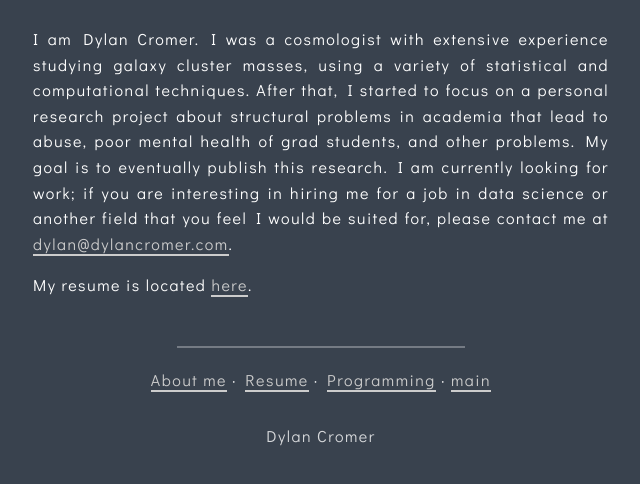
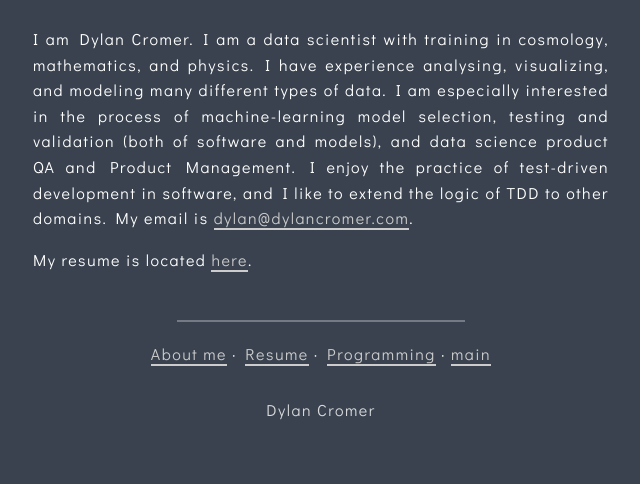
Before and after one commit to dylancromer/dylancromer.github.io, a plain HTML site: page about/index.html in a window 1280 px wide. Shown: the part 134-618 px from the top of the page, without its empty margins (319-959 px from the left). Drawn offline with Linux system fonts and the light colour scheme.

Commit message:
rebuilding site Sun Jan  8 11:51:15 EST 2023

```diff
--- a/about/index.html
+++ b/about/index.html
@@ -43,10 +43,10 @@
 
 <meta name="twitter:card" content="summary"/>
 <meta name="twitter:title" content="About"/>
-<meta name="twitter:description" content="I am Dylan Cromer. I was a cosmologist with extensive experience studying galaxy cluster masses, using a variety of statistical and computational techniques. After that, I started to focus on a personal research project about structural problems in academia that lead to abuse, poor mental health of grad students, and other problems. My goal is to eventually publish this research. I am currently looking for work; if you are interesting in hiring me for a job in data science or another field that you feel I would be suited for, please contact me at dylan@dylancromer."/>
+<meta name="twitter:description" content="I am Dylan Cromer. I am a data scientist with training in cosmology, mathematics, and physics. I have experience analysing, visualizing, and modeling many different types of data. I am especially interested in the process of machine-learning model selection, testing and validation (both of software and models), and data science product QA and Product Management. I enjoy the practice of test-driven development in software, and I like to extend the logic of TDD to other domains."/>
 
 <meta property="og:title" content="About" />
-<meta property="og:description" content="I am Dylan Cromer. I was a cosmologist with extensive experience studying galaxy cluster masses, using a variety of statistical and computational techniques. After that, I started to focus on a personal research project about structural problems in academia that lead to abuse, poor mental health of grad students, and other problems. My goal is to eventually publish this research. I am currently looking for work; if you are interesting in hiring me for a job in data science or another field that you feel I would be suited for, please contact me at dylan@dylancromer." />
+<meta property="og:description" content="I am Dylan Cromer. I am a data scientist with training in cosmology, mathematics, and physics. I have experience analysing, visualizing, and modeling many different types of data. I am especially interested in the process of machine-learning model selection, testing and validation (both of software and models), and data science product QA and Product Management. I enjoy the practice of test-driven development in software, and I like to extend the logic of TDD to other domains." />
 <meta property="og:type" content="article" />
 <meta property="og:url" content="//dylancromer.com/about/" /><meta property="article:section" content="" />
 
@@ -70,7 +70,7 @@
 
     <main class="wrap">
 
-        <article role="article" class="flex-container"><p>I am Dylan Cromer. I was a cosmologist with extensive experience studying galaxy cluster masses, using a variety of statistical and computational techniques. After that, I started to focus on a personal research project about structural problems in academia that lead to abuse, poor mental health of grad students, and other problems. My goal is to eventually publish this research. I am currently looking for work; if you are interesting in hiring me for a job in data science or another field that you feel I would be suited for, please contact me at <a href="mailto:dylan@dylancromer.com">dylan@dylancromer.com</a>.</p>
+        <article role="article" class="flex-container"><p>I am Dylan Cromer. I am a data scientist with training in cosmology, mathematics, and physics. I have experience analysing, visualizing, and modeling many different types of data. I am especially interested in the process of machine-learning model selection, testing and validation (both of software and models), and data science product QA and Product Management. I enjoy the practice of test-driven development in software, and I like to extend the logic of TDD to other domains. My email is <a href="mailto:dylan@dylancromer.com">dylan@dylancromer.com</a>.</p>
 <p>My resume is located <a href="../pdfs/resume.pdf">here</a>.</p>
 </article>
 
--- a/index.xml
+++ b/index.xml
@@ -32,7 +32,7 @@ If you&amp;rsquo;re looking for a more solid definition of TDD, I invite you to
       <pubDate>Mon, 01 Jan 0001 00:00:00 +0000</pubDate>
 
       <guid>//dylancromer.com/about/</guid>
-      <description>I am Dylan Cromer. I was a cosmologist with extensive experience studying galaxy cluster masses, using a variety of statistical and computational techniques. After that, I started to focus on a personal research project about structural problems in academia that lead to abuse, poor mental health of grad students, and other problems. My goal is to eventually publish this research. I am currently looking for work; if you are interesting in hiring me for a job in data science or another field that you feel I would be suited for, please contact me at dylan@dylancromer.</description>
+      <description>I am Dylan Cromer. I am a data scientist with training in cosmology, mathematics, and physics. I have experience analysing, visualizing, and modeling many different types of data. I am especially interested in the process of machine-learning model selection, testing and validation (both of software and models), and data science product QA and Product Management. I enjoy the practice of test-driven development in software, and I like to extend the logic of TDD to other domains.</description>
     </item>
 
   </channel>
```
